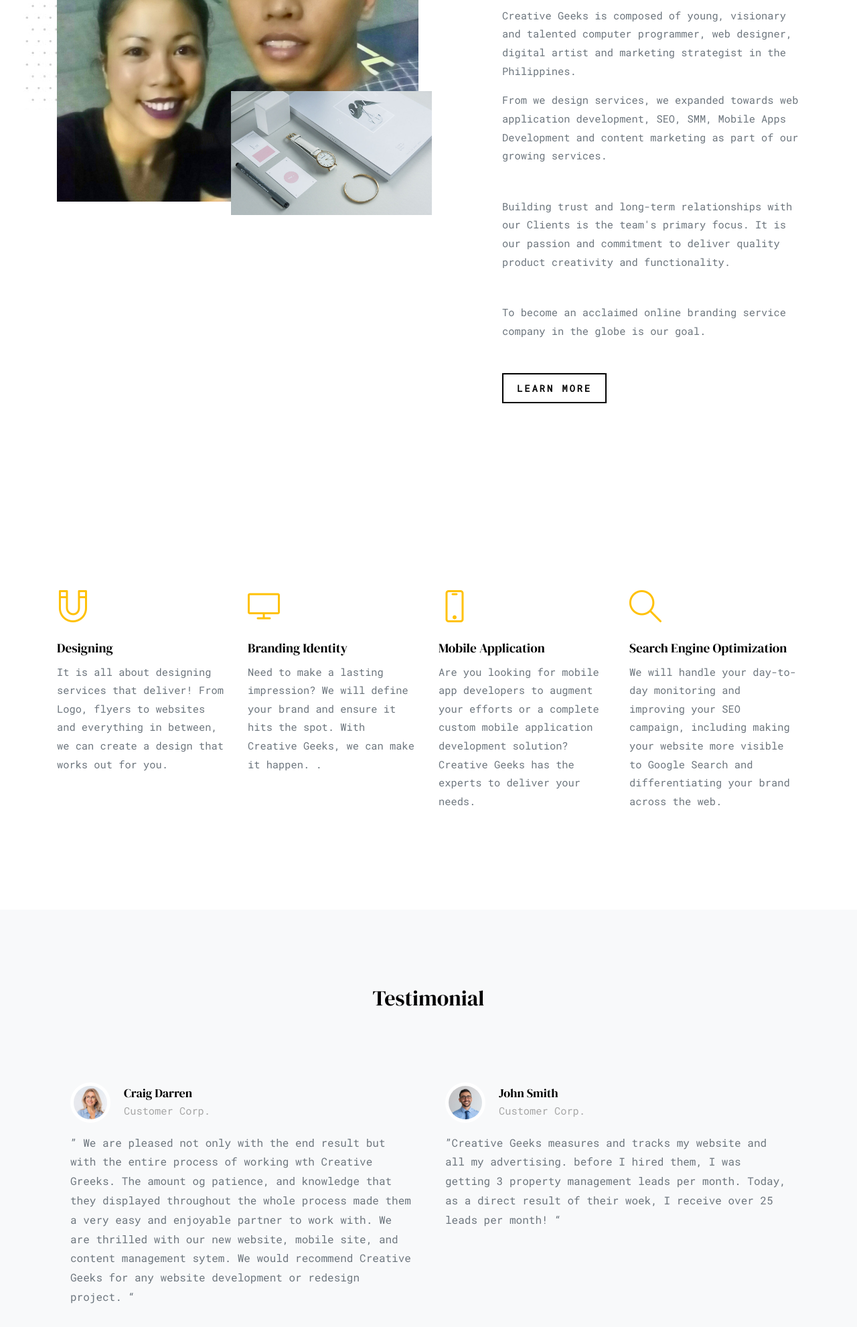
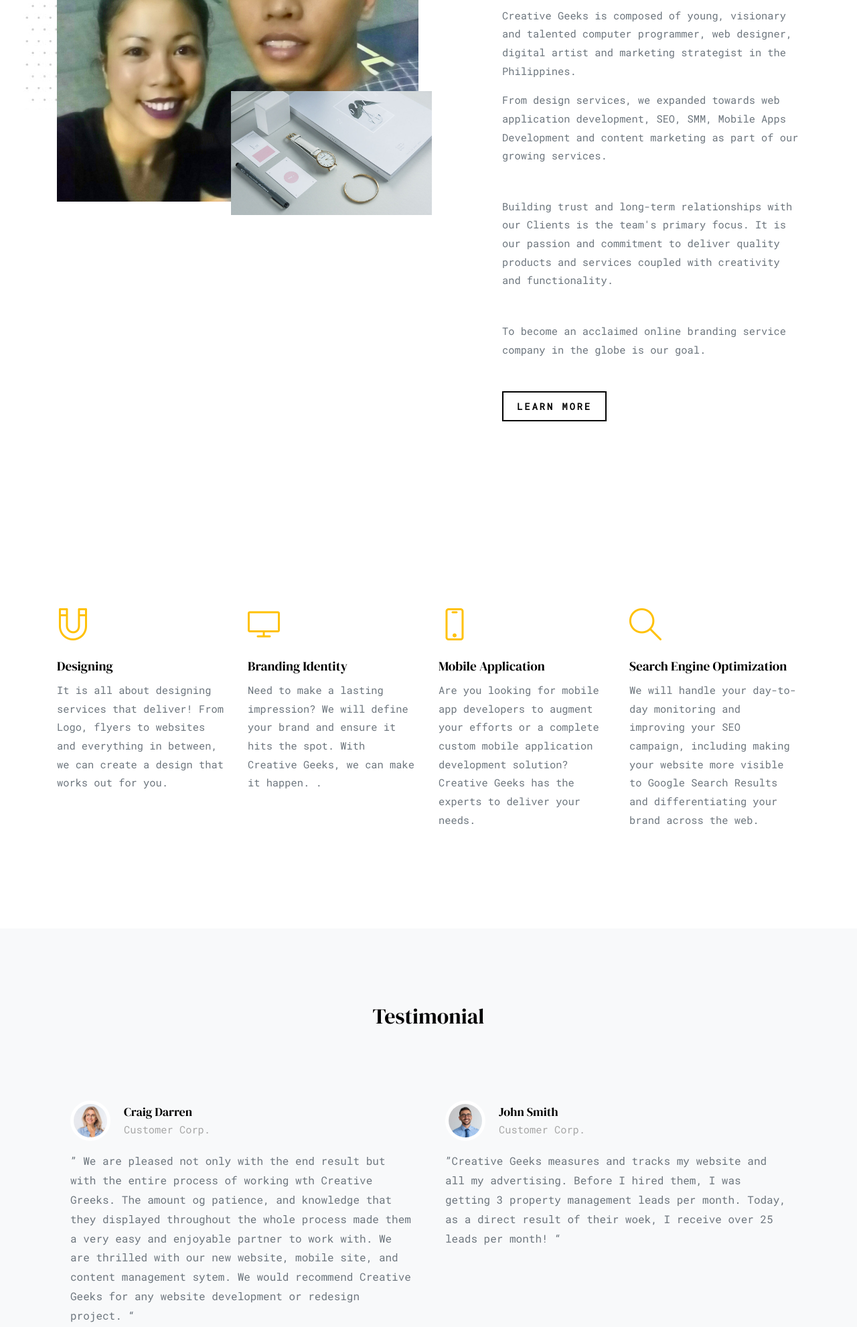
Before and after one commit to RanaDantes/RanaDantes.github.io, a plain HTML site: page index.html in a window 1280 px wide. Shown: the part 2480-4461 px from the top of the page at 67% size. Drawn offline with nearby package versions, Linux system fonts and the light colour scheme; files whose address does not match are found by name.

Commit message:
update content 2

```diff
--- a/index.html
+++ b/index.html
@@ -166,9 +166,12 @@
         <div class="col-lg-5 ml-auto mb-5 order-2">
           <span class="d-block text-uppercase text-primary">Who We Are</span>
           <h2 class="mb-4 section-title">We Do Things That Matters. We will help you Plan, Create, & Grow.</h2>
-          <p>Creative Geeks is composed of young, visionary and talented computer programmer, web designer, digital artist and marketing strategist in the Philippines.</p>
-          <p class="mb-5">From we design services, we expanded towards web application development, SEO, SMM, Mobile Apps Development and content marketing as part of our growing services.</p>
-          <p class="mb-5">Building trust and long-term relationships with our Clients is the team's primary focus. It is our passion and commitment to deliver quality product creativity and functionality. </p>
+          <p>Creative Geeks is composed of young, visionary and talented computer programmer, web designer,
+            digital artist and marketing strategist in the Philippines.</p>
+          <p class="mb-5">From design services, we expanded towards web application development, SEO,
+            SMM, Mobile Apps Development and content marketing as part of our growing services.</p>
+          <p class="mb-5">Building trust and long-term relationships with our Clients is the team's primary focus.
+            It is our passion and commitment to deliver quality products and services coupled with creativity and functionality. </p>
           <p class="mb-5"> To become an acclaimed online branding service company in the globe
             is our goal.</p>
           <p><a href="#" class="btn btn-outline-black">Learn More</a></p>
@@ -193,7 +196,8 @@
           <div class="service" data-aos="fade-up" data-aos-delay="">
             <span class="icon icon-magnet mb-4 d-block"></span>
             <h3>Designing</h3>
-            <p>It is all about designing services that deliver! From Logo, flyers to websites and everything in between, we can create a design that works out for you. </p>
+            <p>It is all about designing services that deliver!
+              From Logo, flyers to websites and everything in between, we can create a design that works out for you. </p>
           </div>
         </div>
         <div class="col-lg-3 mb-4">
@@ -207,14 +211,16 @@
           <div class="service" data-aos="fade-up" data-aos-delay="200">
             <span class="icon icon-screen-smartphone mb-4 d-block"></span>
             <h3>Mobile Application</h3>
-            <p>Are you looking for mobile app developers to augment your efforts or a complete custom mobile application development solution? Creative Geeks has the experts to deliver your needs.</p>
+            <p>Are you looking for mobile app developers to augment your efforts or a complete custom mobile application
+              development solution? Creative Geeks has the experts to deliver your needs.</p>
           </div>
         </div>
         <div class="col-lg-3 mb-4">
           <div class="service" data-aos="fade-up" data-aos-delay="300">
             <span class="icon icon-magnifier mb-4 d-block"></span>
             <h3>Search Engine Optimization</h3>
-            <p>We will handle your day-to-day monitoring and improving your SEO campaign, including making your website more visible to Google Search and differentiating your brand across the web.</p>
+            <p>We will handle your day-to-day monitoring and improving your SEO campaign, including making your website
+              more visible to Google Search Results and differentiating your brand across the web.</p>
           </div>
         </div>
       </div>
@@ -240,7 +246,10 @@
             </div>
             <div class="text">
               <blockquote>
-                <p>&rdquo; This has been by far the best return on investment I have ever seen. This has opened up another door for revenue to come in. My website has turned into my best sales representative. The company markets itself. &ldquo;</p>
+                <p>&rdquo; This has been by far the best return on investment I have ever seen.
+                  This has opened up another door for revenue to come in.
+                  My website has turned into my best sales representative.
+                  The company markets itself. &ldquo;</p>
               </blockquote>
             </div>
           </div>
@@ -257,8 +266,10 @@
             </div>
             <div class="text">
               <blockquote>
-                <p>&rdquo; We are pleased not only with the end result but with the entire process of working wth Creative Greeks. The amount og patience, and knowledge that they displayed
-                  throughout the whole process made them a very easy and enjoyable partner to work with. We are thrilled with our new website, mobile site, and content management sytem. We would
+                <p>&rdquo; We are pleased not only with the end result but with the entire process of working wth Creative Greeks.
+                  The amount og patience, and knowledge that they displayed
+                  throughout the whole process made them a very easy and enjoyable partner to work with.
+                  We are thrilled with our new website, mobile site, and content management sytem. We would
                   recommend Creative Geeks for any website development or redesign project. &ldquo;</p>
               </blockquote>
             </div>
@@ -276,7 +287,8 @@
             </div>
             <div class="text">
               <blockquote>
-                <p>&rdquo;Creative Geeks measures and tracks my website and all my advertising. before I hired them, I was getting 3 property management leads per month. Today, as a direct
+                <p>&rdquo;Creative Geeks measures and tracks my website and all my advertising.
+                  Before I hired them, I was getting 3 property management leads per month. Today, as a direct
                   result of their woek, I receive over 25 leads per month! &ldquo;</p>
               </blockquote>
             </div>
@@ -312,7 +324,7 @@
       <div class="row justify-content-center">
         <div class="col-lg-7">
           <h3 class="text-white mb-2 font-weight-normal" data-aos="fade-right" data-aos-delay="">Let's do more together</h3>
-          <p class="text-white mb-4" data-aos="fade-right" data-aos-delay="100">we partner with you to provide the best possible solution.</p>
+          <p class="text-white mb-4" data-aos="fade-right" data-aos-delay="100">We partner with you to provide the best possible solution.</p>
 
           <p class="mb-0" data-aos="fade-right" data-aos-delay="200"><a href="contact.html" class="btn btn-outline-white px-4 py-3">Get In Touch!</a></p>
         </div>
```
